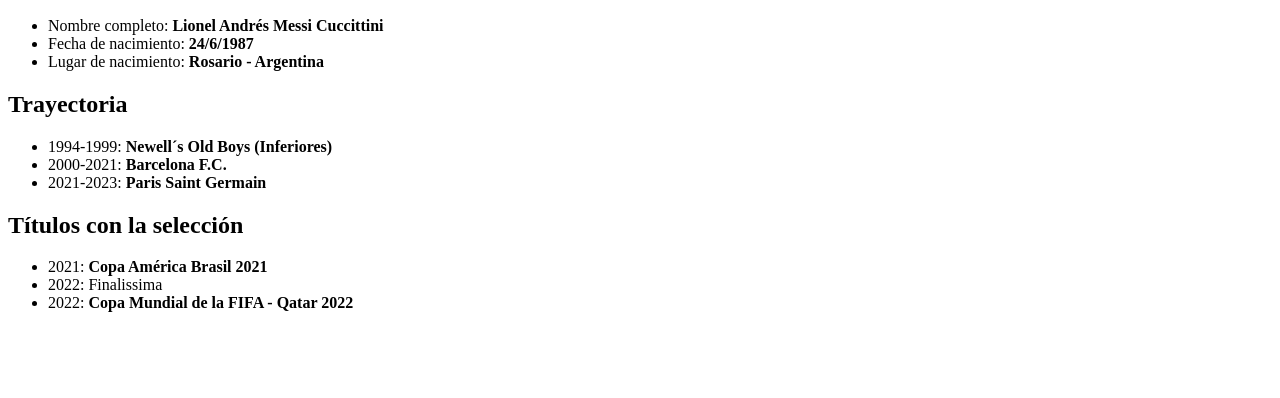
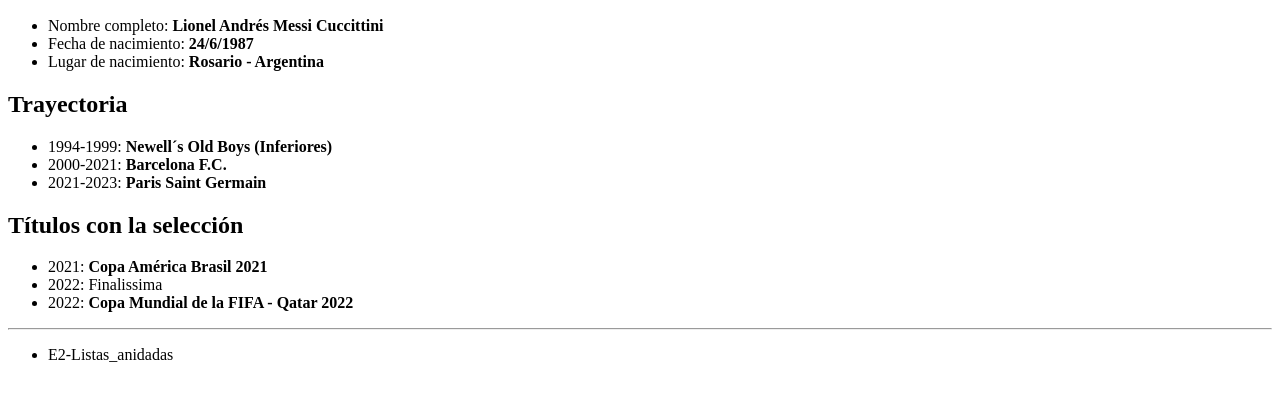
Before and after one commit to JuaniYparraguirre/E1-NUCBA, a plain HTML site: page index.html in a window 1280 px wide. Shown: the part 110-508 px from the top of the page. Drawn offline with Linux system fonts and the light colour scheme.

Commit message:
Index.Html

```diff
--- a/index.html
+++ b/index.html
@@ -43,5 +43,13 @@
         </ul>
       </div>
     </section>
+    <hr />
+    <footer>
+      <nav>
+        <ul>
+          <li><a href="./2index.html"></a>E2-Listas_anidadas</li>
+        </ul>
+      </nav>
+    </footer>
   </body>
 </html>
```
